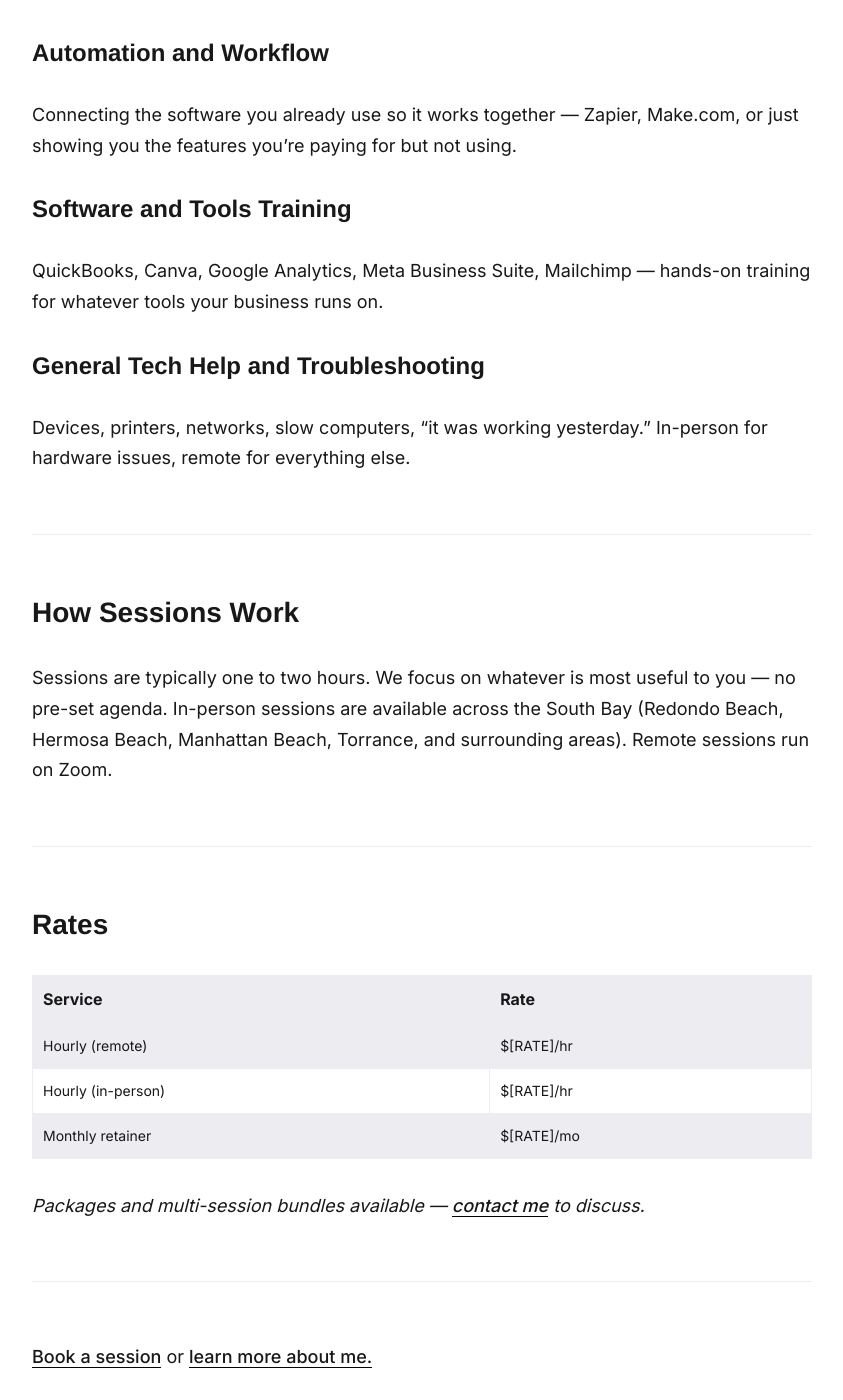
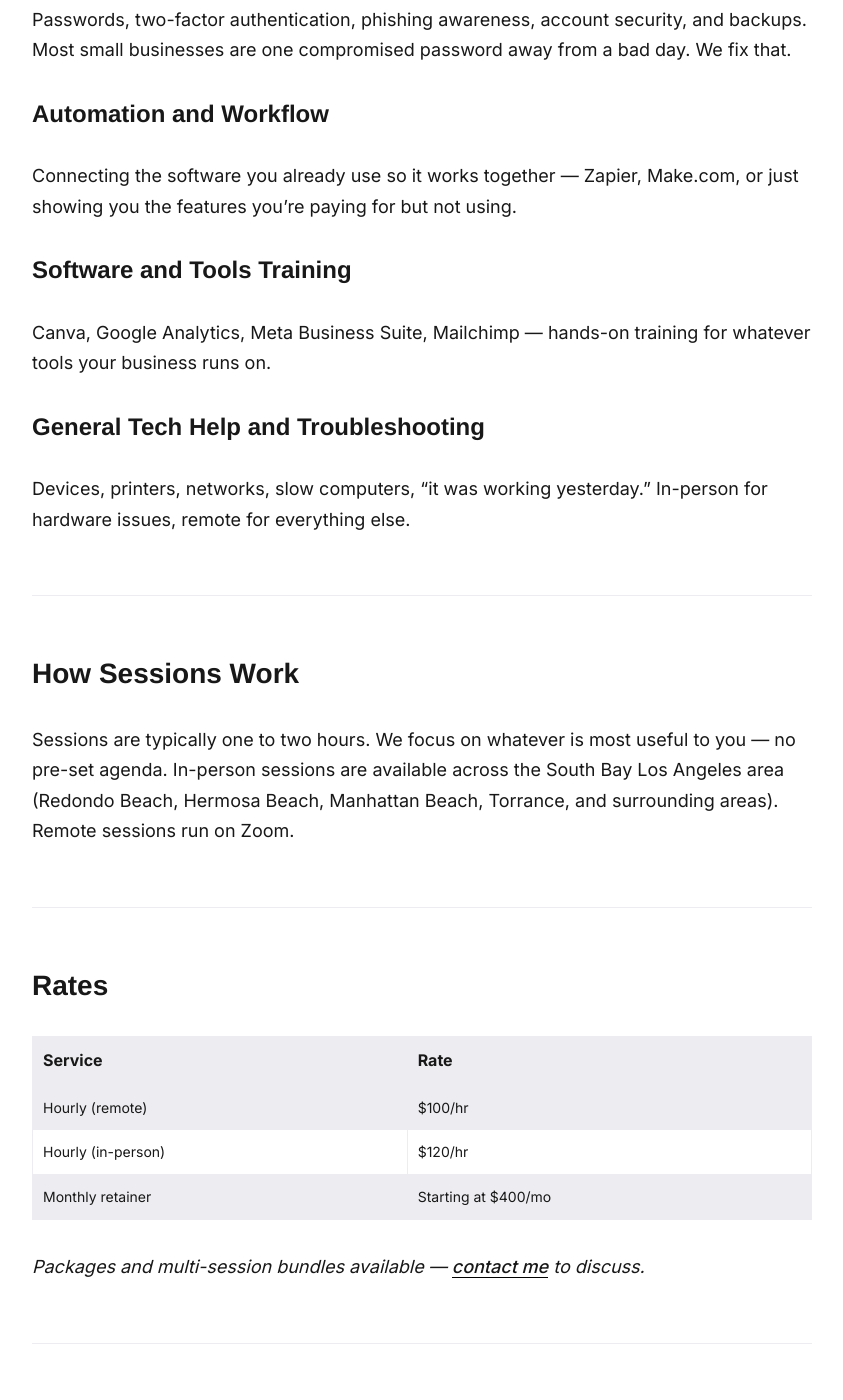
Before and after one commit to jtcarrasco/tech-jtcarrasco, a Jekyll site: the page built from _pages/services.md, in a window 1280 px wide and 1400 px high, scrolled down 1022 px. Shown: the whole window, without its empty margins (218-1061 px from the left). Built offline with Jekyll 4.4.1, drawn with Linux system fonts in a browser that asks for light colours; some web fonts are replaced; some of the changed text lies outside the part shown.

Commit message:
Update copy: South Bay LA, hero text, services, rates

```diff
--- a/_data/settings.yml
+++ b/_data/settings.yml
@@ -2,7 +2,7 @@
 # Site Settings
 title: Jason Carrasco | Tech Training
 logo: '/assets/logo_header.png'
-description: Practical tech training for South Bay small businesses and individuals. In-person and remote.
+description: Practical tech training for South Bay Los Angeles small businesses and individuals. In-person and remote.
 color_scheme: auto
 
 
@@ -24,7 +24,7 @@ menu__settings:
 # Author Settings
 author:
   author__name: Jason
-  author__bio: I help South Bay small business owners get comfortable with the technology that runs their business — from AI tools and cloud setup to cybersecurity basics and day-to-day software. In-person in the South Bay or remote anywhere.
+  author__bio: I help South Bay Los Angeles small business owners get comfortable with the technology that runs their business — from AI tools and cloud setup to cybersecurity basics and day-to-day software. In-person in the South Bay LA area or remote anywhere.
 
 social:
 - {icon: "fa-brands fa-linkedin", link: "https://www.linkedin.com/in/jtcarrasco/"}
@@ -35,7 +35,7 @@ social:
 # Hero Settings
 hero:
   hero__title: Tech training that actually makes sense.
-  hero__description: I help South Bay small business owners get comfortable with the technology that runs their business. Whether you need help with AI tools, securing your accounts, setting up your team on Google Workspace, or just figuring out why the printer won't work — I can help. In-person in the South Bay or remote, on your schedule.
+  hero__description: Technology should work for your business, not slow it down. I help small businesses across the Beach Cities and South Bay Los Angeles get comfortable with their digital tools — whether that means adopting AI, securing sensitive data, optimizing Google Workspace, or troubleshooting everyday hardware and software issues. Flexible, one-on-one support available in-person or remotely, on your schedule.
 
 
 #-------------------------------
--- a/_pages/services.md
+++ b/_pages/services.md
@@ -6,7 +6,7 @@ permalink: /services/
 
 ## What I Help With
 
-Practical, jargon-free tech help — one-on-one, in-person in the South Bay or remote anywhere.
+Every session is one-on-one and built around what you actually need. No generic courses, no overwhelming tech jargon — just practical help with the specific tools, problems, and workflows that are slowing your business down. Available in-person throughout the Beach Cities and South Bay Los Angeles area, or remotely wherever you are.
 
 ---
 
@@ -23,7 +23,7 @@ Passwords, two-factor authentication, phishing awareness, account security, and
 Connecting the software you already use so it works together — Zapier, Make.com, or just showing you the features you're paying for but not using.
 
 ### Software and Tools Training
-QuickBooks, Canva, Google Analytics, Meta Business Suite, Mailchimp — hands-on training for whatever tools your business runs on.
+Canva, Google Analytics, Meta Business Suite, Mailchimp — hands-on training for whatever tools your business runs on.
 
 ### General Tech Help and Troubleshooting
 Devices, printers, networks, slow computers, "it was working yesterday." In-person for hardware issues, remote for everything else.
@@ -32,7 +32,7 @@ Devices, printers, networks, slow computers, "it was working yesterday." In-pers
 
 ## How Sessions Work
 
-Sessions are typically one to two hours. We focus on whatever is most useful to you — no pre-set agenda. In-person sessions are available across the South Bay (Redondo Beach, Hermosa Beach, Manhattan Beach, Torrance, and surrounding areas). Remote sessions run on Zoom.
+Sessions are typically one to two hours. We focus on whatever is most useful to you — no pre-set agenda. In-person sessions are available across the South Bay Los Angeles area (Redondo Beach, Hermosa Beach, Manhattan Beach, Torrance, and surrounding areas). Remote sessions run on Zoom.
 
 ---
 
@@ -40,9 +40,9 @@ Sessions are typically one to two hours. We focus on whatever is most useful to
 
 | Service | Rate |
 |---|---|
-| Hourly (remote) | $[RATE]/hr |
-| Hourly (in-person) | $[RATE]/hr |
-| Monthly retainer | $[RATE]/mo |
+| Hourly (remote) | $100/hr |
+| Hourly (in-person) | $120/hr |
+| Monthly retainer | Starting at $400/mo |
 
 *Packages and multi-session bundles available — [contact me](/contact/) to discuss.*
 
```
Also changed, not shown: _pages/about.md (+1 -1 lines), Gemfile.lock (added).
